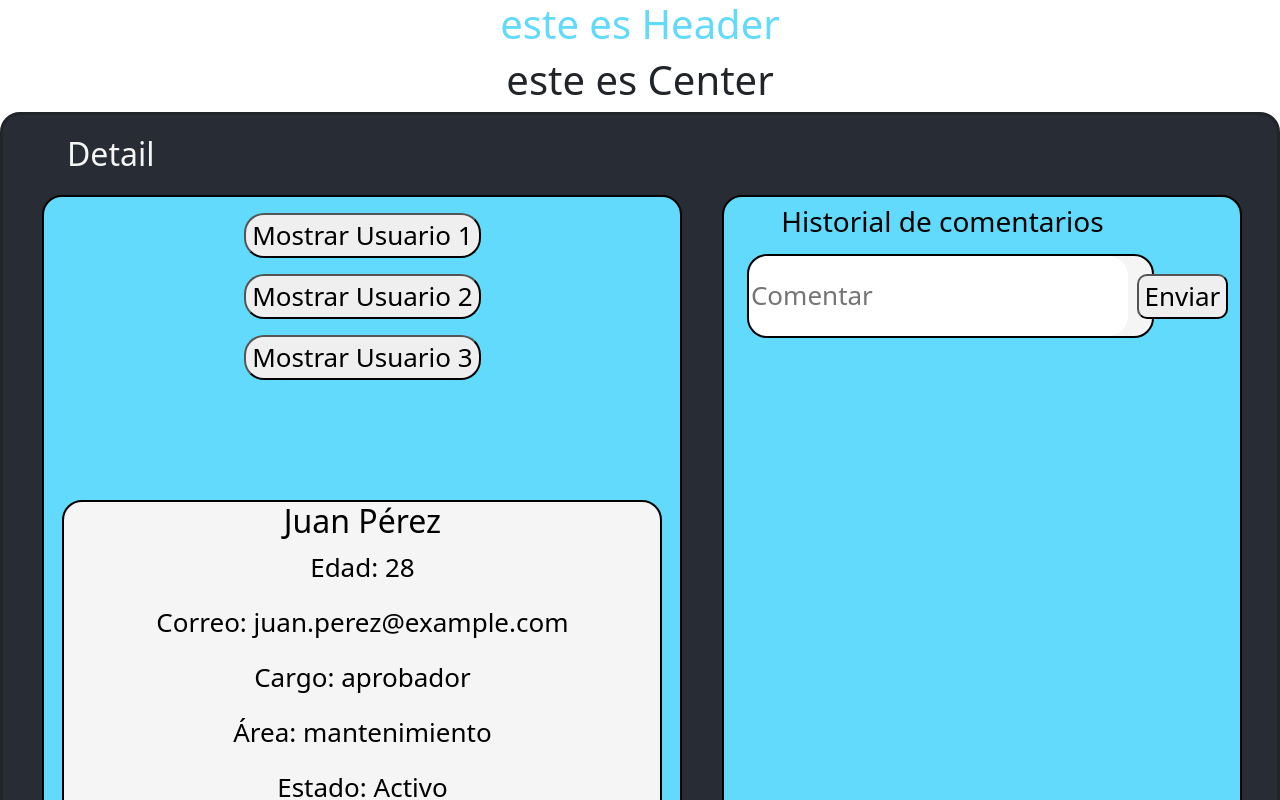
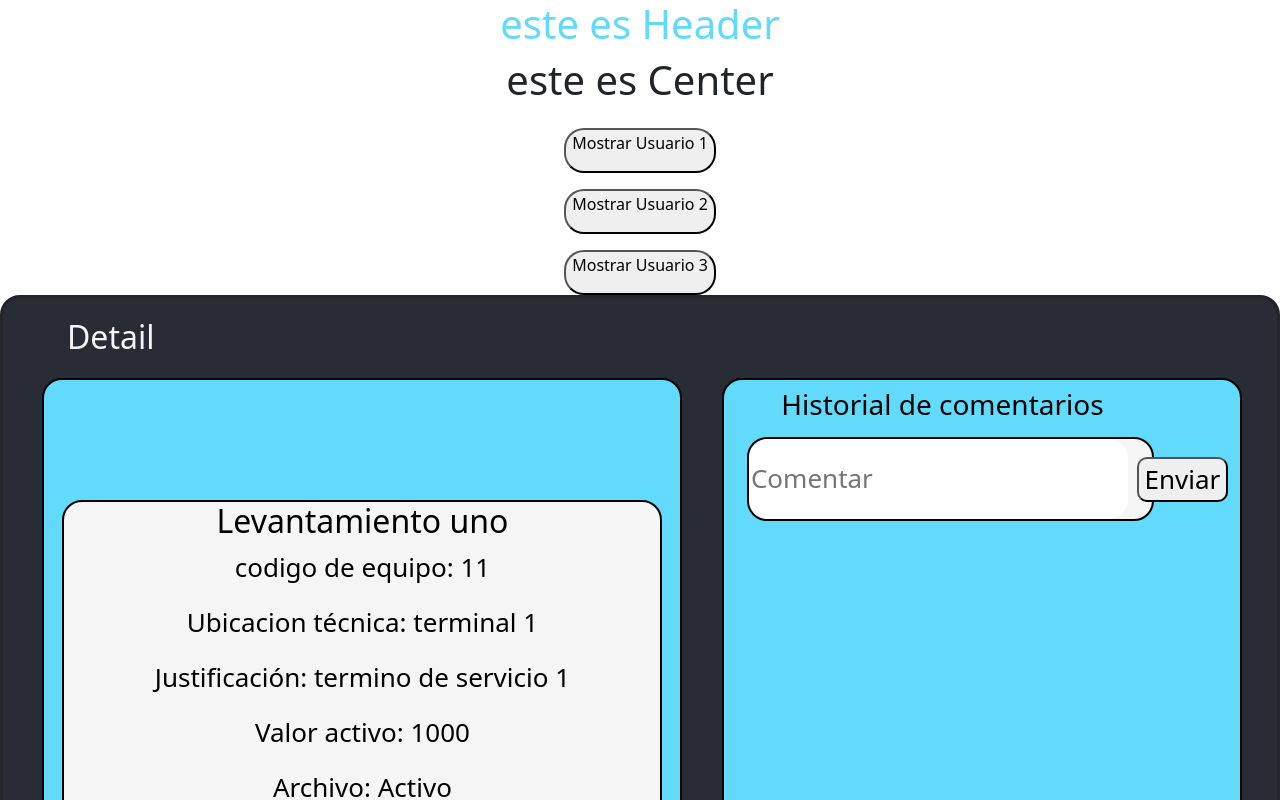
Before and after one commit to JPPUERTAORREGO/aprovals_process, a React (Create React App) app: page / in a window 1280 px wide. Shown: the top 800 px of the page. Built offline with nearby package versions, Linux system fonts and the light colour scheme.

Commit message:
se agregan botones de cambio de usuario a el center (o list_component) con interacion en el detail

```diff
--- a/package.json
+++ b/package.json
@@ -12,6 +12,7 @@
     "react-dom": "^18.2.0",
     "react-router-dom": "^6.22.1",
     "react-scripts": "5.0.1",
+    "react-transition-group": "^4.4.5",
     "web-vitals": "^2.1.4"
   },
   "scripts": {
--- a/src/App.css
+++ b/src/App.css
@@ -8,6 +8,7 @@
   border-radius: 20px;
   min-height: 50vh;
   min-width: 70vh;
+  margin-bottom: 5vh;
 }
 
 .Header {
--- a/src/App.js
+++ b/src/App.js
@@ -1,27 +1,36 @@
 import 'bootstrap/dist/css/bootstrap.min.css';
 import './App.css';
-import React from 'react';
+import React, { useState } from 'react';
 import ReactDOM from 'react-dom';
-import ContadorComponent from './components/ContadorComponent';
 
 import { Header_component } from './components/Header_component';
 import { List_component } from './components/List_component';
 import { Detail_component } from './components/Detail_component';
+import Data from './Data.js';
 
 function App() {
+  const [posicion, setPosicion] = useState(0);
+  const [contador, setContador] = useState(Data.solicitudes[0]['Código de equipo']);
+
+  const cambiarPosicion = (nuevaPosicion) => {
+    setPosicion(nuevaPosicion);
+    setContador(Data.solicitudes[nuevaPosicion]['Código de equipo']);
+  };
+
+  const cambiarContador = (nuevoContador) => {
+    setContador(nuevoContador);
+  };
+
   return (
     <div className="App">
       <div className="Header">
         <Header_component />
       </div>
       <div className="List">
-        <List_component />
+        <List_component cambiarPosicion={cambiarPosicion} />
       </div>
       <div className="Detail">
-        <Detail_component />
-      </div>
-      <div>
-        <ContadorComponent/>
+      <Detail_component cambiarPosicion={cambiarPosicion} cambiarContador={cambiarContador} posicion={posicion} contador={contador} />
       </div>
     </div>
   );
--- /dev/null
+++ b/src/Data.js
@@ -0,0 +1,39 @@
+const Data = {
+    "solicitudes": [
+      {
+        "id": 1,
+        "tipo de novedad":["Compra","Levantamiento","Modificación","Traslado","Baja","Suspensión depresiación"],
+        "Descripción":"uno",
+        "Código de equipo": 11,
+        "Ubicacion técnica":"terminal 1",
+        "Justificación":"termino de servicio 1",
+        "Valor activo":"1000",
+        "Archivo":[],
+        "Aprovador":["Persona 1", "Persona 2", "Persona 3", "Persona 4", "Persona 5", "Persona 6"]
+      },
+      {
+        "id": 2,
+        "tipo de novedad": ["Compra","Levantamiento","Modificación","Traslado","Baja","Suspensión depresiación"],
+        "Descripción":"dos",
+        "Código de equipo": 22,
+        "Ubicacion técnica":"terminal 2",
+        "Justificación":"termino de servicio 2",
+        "Valor activo":"2000",
+        "Archivo":[],
+        "Aprovador":["Persona 1", "Persona 2", "Persona 3", "Persona 4", "Persona 5", "Persona 6"]
+      },
+      {
+        "id": 3,
+        "tipo de novedad": ["Compra","Levantamiento","Modificación","Traslado","Baja","Suspensión depresiación"],
+        "Descripción":"tres",
+        "Código de equipo": 33,
+        "Ubicacion técnica":"terminal 3",
+        "Justificación":"termino de servicio 3",
+        "Valor activo":"3000",
+        "Archivo":[],
+        "Aprovador":["Persona 1", "Persona 2", "Persona 3", "Persona 4", "Persona 5", "Persona 6"]
+      }
+    ]
+};
+
+export default Data;
--- a/src/components/ContadorComponent.js
+++ b/src/components/ContadorComponent.js
@@ -1,5 +1,5 @@
 import React, { useState } from 'react'
-import Data from './Data.js';
+import Data from '../Data.js';
 
 
 const ContadorComponent = () => {
--- a/src/components/Data.js
+++ /dev/null
@@ -1,37 +0,0 @@
-const Data = {
-    "usuarios": [
-      {
-        "id": 1,
-        "nombre": "Juan",
-        "apellido": "Pérez",
-        "edad": 28,
-        "correo": "juan.perez@example.com",
-        "cargo": "aprobador",
-        "status": true,
-        "área": "mantenimiento",
-        "comentario": []
-      },
-      {
-        "id": 2,
-        "nombre": "María",
-        "apellido": "Gómez",
-        "edad": 35,
-        "correo": "maria.gomez@example.com",
-        "cargo": "solicitante",
-        "status": true,
-        "área": "mantenimiento"
-      },
-      {
-        "id": 3,
-        "nombre": "Carlos",
-        "apellido": "Rodríguez",
-        "edad": 22,
-        "correo": "carlos.rodriguez@example.com",
-        "cargo": "solicitante",
-        "status": false,
-        "área": "produccion"
-      }
-    ]
-};
-
-export default Data;
--- a/src/components/Detail_component.js
+++ b/src/components/Detail_component.js
@@ -1,17 +1,9 @@
 import React, { useState } from 'react';
-import Data from './Data.js';
+import Data from '../Data.js';
 import './Detail.css';
 
-export const Detail_component = () => {
-  const [posicion, setPosicion] = useState(0);
-  const [contador, setContador] = useState(Data.usuarios[0].edad);
-
-  const cambiarPosicion = (nuevaPosicion) => {
-    setPosicion(nuevaPosicion);
-    setContador(Data.usuarios[nuevaPosicion].edad);
-  };
-
-  const usuario = Data.usuarios[posicion];
+export const Detail_component = ({ cambiarPosicion,cambiarContador, posicion, contador }) => {
+  const usuario = Data.solicitudes[posicion];
   const [comentario, setComentario] = useState('');
   const [historialComentarios, setHistorialComentarios] = useState([]);
 
@@ -39,22 +31,18 @@ export const Detail_component = () => {
     <section className='set'>
       <h2 className='titulo'>Detail</h2>
       <div className='principal'>
-        <div className='bttn-usuario'>
-          <button onClick={() => cambiarPosicion(0)}>Mostrar Usuario 1</button>
-          <button onClick={() => cambiarPosicion(1)}>Mostrar Usuario 2</button>
-          <button onClick={() => cambiarPosicion(2)}>Mostrar Usuario 3</button>
-        </div>
         <div className='princi'>
           <div key={usuario.id} className='usuario-info'>
-            <h2>{usuario.nombre} {usuario.apellido}</h2>
-            <p>Edad: {contador}</p>
-            <p>Correo: {usuario.correo}</p>
-            <p>Cargo: {usuario.cargo}</p>
-            <p>Área: {usuario.área}</p>
-            <p>Estado: {usuario.status ? 'Activo' : 'Inactivo'}</p>
+            <h2>{usuario['tipo de novedad'][usuario.id]} {usuario.Descripción}</h2>
+            <p>codigo de equipo: {contador}</p>
+            <p>Ubicacion técnica: {usuario['Ubicacion técnica']}</p>
+            <p>Justificación: {usuario.Justificación}</p>
+            <p>Valor activo: {usuario['Valor activo']}</p>
+            <p>Archivo: {usuario.Archivo ? 'Activo' : 'Inactivo'}</p>
+            <p>Aprovador: {usuario.Aprovador[usuario.id]}</p>
             <div className='bttn-increment'>
-              <button onClick={() => { setContador(contador + 1) }}>incrementa</button>
-              <button onClick={() => { setContador(contador - 1) }}>decrementa</button>
+              <button onClick={() => { cambiarContador(contador + 1) }}>incrementa</button>
+              <button onClick={() => { cambiarContador(contador - 1) }}>decrementa</button>
             </div>
           </div>
         </div>
@@ -87,5 +75,4 @@ export const Detail_component = () => {
 };
 
 
-
 <div></div>
--- a/src/components/List_component.js
+++ b/src/components/List_component.js
@@ -1,9 +1,14 @@
 import React from 'react'
 
-export const List_component = () => {
+export const List_component = ({ cambiarPosicion }) => {
   return (
     <div>
       <h1>este es Center</h1>
+      <div className='bttn-usuario'>
+        <button onClick={() => cambiarPosicion(0)}>Mostrar Usuario 1</button>
+        <button onClick={() => cambiarPosicion(1)}>Mostrar Usuario 2</button>
+        <button onClick={() => cambiarPosicion(2)}>Mostrar Usuario 3</button>
+      </div>
     </div>
-  )
-}
+  );
+};
```
Also changed, not shown: 1 other file (tests, documents, lock files or other folders).
